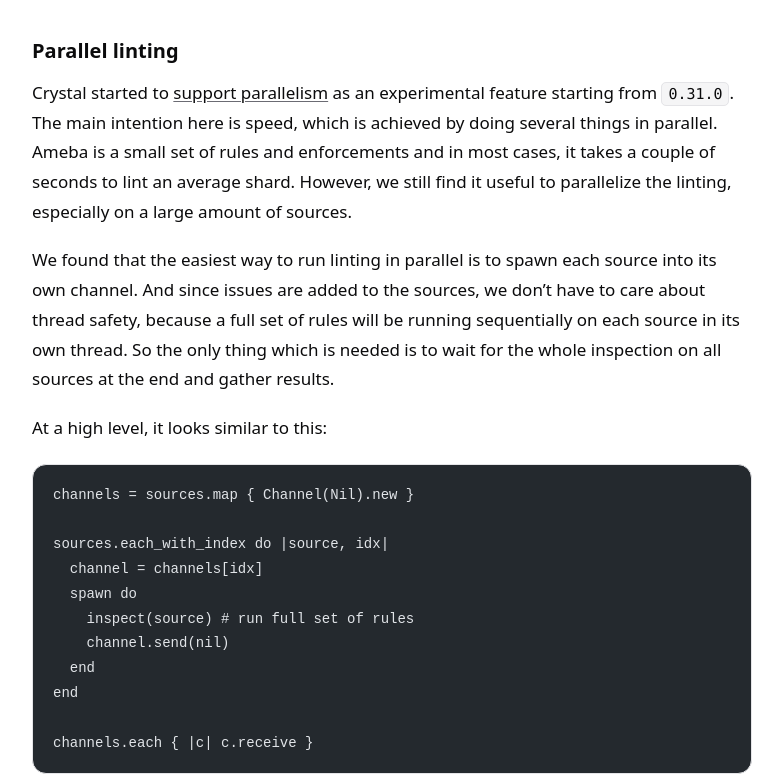
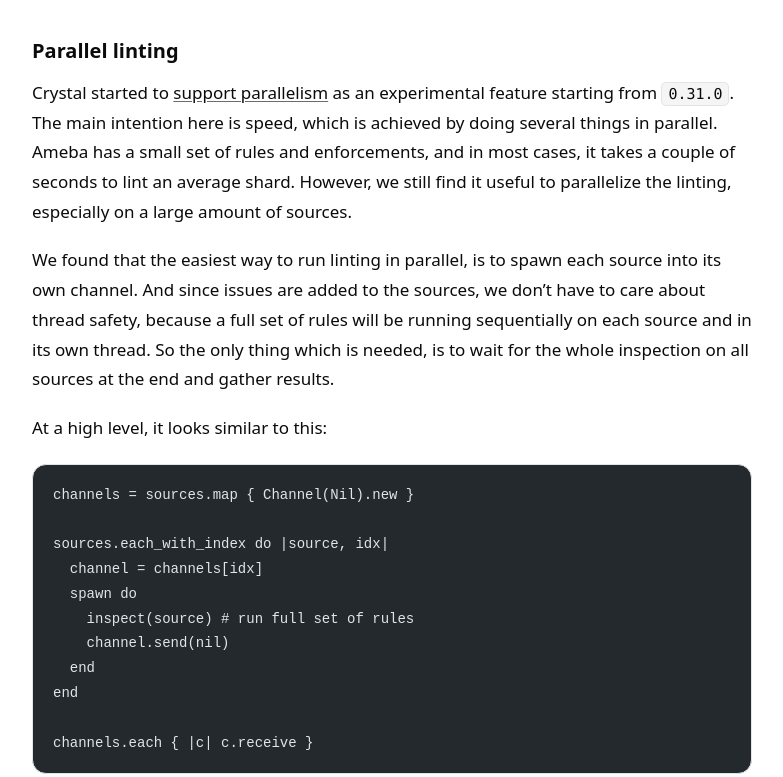
Before and after one commit to crystal-ameba/crystal-ameba.github.io, an Astro site: page /blog/release-v0-11-0 in a window 1280 px wide. Shown: the part 1836-2613 px from the top of the page, without its empty margins (248-1031 px from the left). Built offline with nearby package versions, Linux system fonts and the light colour scheme; Astro itself is replaced by a stand-in of ours; code samples lack their colours.

Commit message:
Update release-v0-11-0.md

````diff
--- a/src/content/blog/release-v0-11-0.md
+++ b/src/content/blog/release-v0-11-0.md
@@ -1,5 +1,5 @@
 ---
-title: "Ameba 0.11.0 - New rules, lint in parallel, GitHub action and more."
+title: "Ameba 0.11.0 - New rules, lint in parallel, GitHub action and more"
 description: "Ameba 0.11.0 has been released. Here we will go through the main features and improvements which are included to this release. Also, will do benchmarking comparing parallel linting…"
 pubDate: 2019-11-28T00:54:30
 category: "Release announcement"
@@ -73,16 +73,16 @@
 
 Crystal started to [support parallelism](https://crystal-lang.org/2019/09/06/parallelism-in-crystal.html)
 as an experimental feature starting from `0.31.0`. The main intention here is
-speed, which is achieved by doing several things in parallel. Ameba is a small set
-of rules and enforcements and in most cases, it takes a couple of seconds to lint
+speed, which is achieved by doing several things in parallel. Ameba has a small set
+of rules and enforcements, and in most cases, it takes a couple of seconds to lint
 an average shard. However, we still find it useful to parallelize the linting,
 especially on a large amount of sources.
 
-We found that the easiest way to run linting in parallel is to spawn each
+We found that the easiest way to run linting in parallel, is to spawn each
 source into its own channel. And since issues are added to the sources, we don't
 have to care about thread safety, because a full set of rules will be running
-sequentially on each source in its own thread. So the only thing which is
-needed is to wait for the whole inspection on all sources at the end and gather results.
+sequentially on each source and in its own thread. So the only thing which is
+needed, is to wait for the whole inspection on all sources at the end and gather results.
 
 At a high level, it looks similar to this:
 
@@ -124,10 +124,10 @@
 seconds and the min one is `10.900` seconds. So we were able to run it
 almost **3 times faster** on 8 workers.
 
-However, the results are
-not linear to the amount of workers. And that is expected, because our sources
-(or more accurate, lines of code) are not divided evenly and some workers have
-to inspect bigger sources and other workers will have to wait until they finish.
+However, the results are not linear to the amount of workers. And that is expected,
+because our sources (or more accurate, lines of code) are not divided evenly and
+some workers have to inspect bigger sources and other workers will have to wait until
+they finish.
 
 Of course, someone can say that we can pre-calculate the LoCs and divide the work
 more evenly. And it would be true. But that would complicate our implementation
@@ -145,7 +145,7 @@
 and the first version [has been published](https://github.com/marketplace/actions/crystal-ameba-linter)
 to the GitHub marketplace.
 
-The easiest way to use it is to follow installation instructions:
+The easiest way to use it, is to follow installation instructions:
 
 ```yml
 # Copy and paste the following snippet into your .yml file.
````
